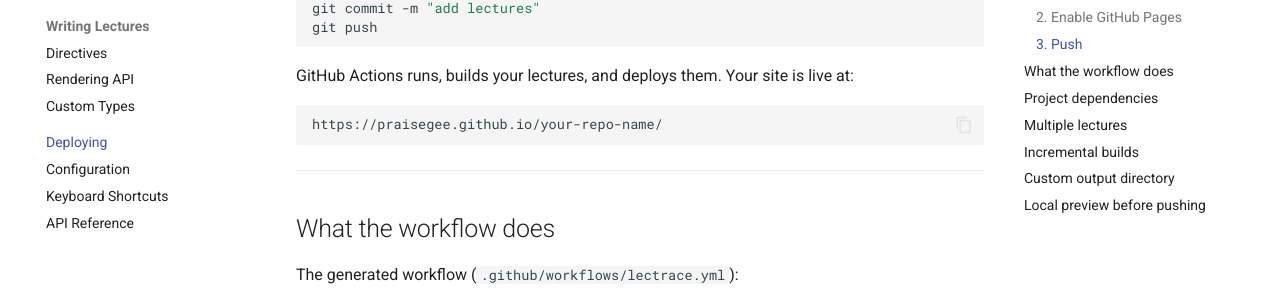
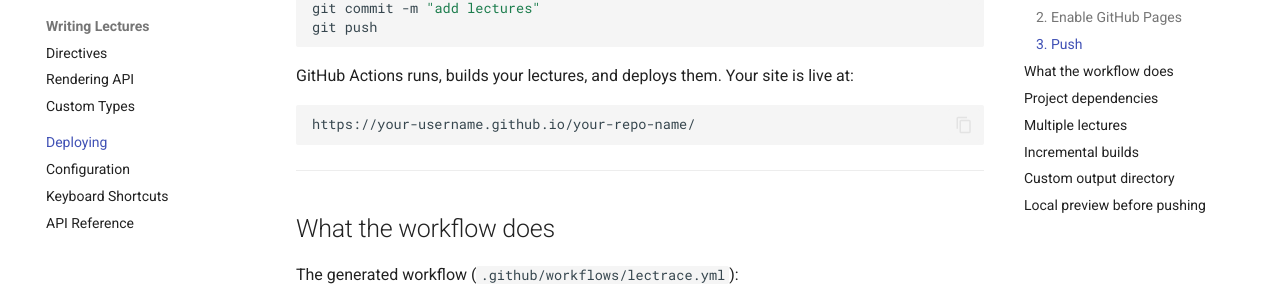
Before and after one commit to praisegee/lectrace, an MkDocs documentation site: the page built from docs/deploying.md, in a window 1280 px wide and 900 px high, scrolled down 802 px. Shown: the part 145-452 px from the top of the window. Built offline with MkDocs 1.6.1 and Material for MkDocs 9.7.7, drawn with Linux system fonts in a browser that asks for light colours; comment, search, counter and statistics services are not loaded; some of the changed lines change nothing that is shown.

Commit message:
fix placeholder url in deploying docs

````diff
--- a/docs/deploying.md
+++ b/docs/deploying.md
@@ -39,7 +39,7 @@ git push
 GitHub Actions runs, builds your lectures, and deploys them. Your site is live at:
 
 ```
-https://praisegee.github.io/your-repo-name/
+https://your-username.github.io/your-repo-name/
 ```
 
 ---
````
